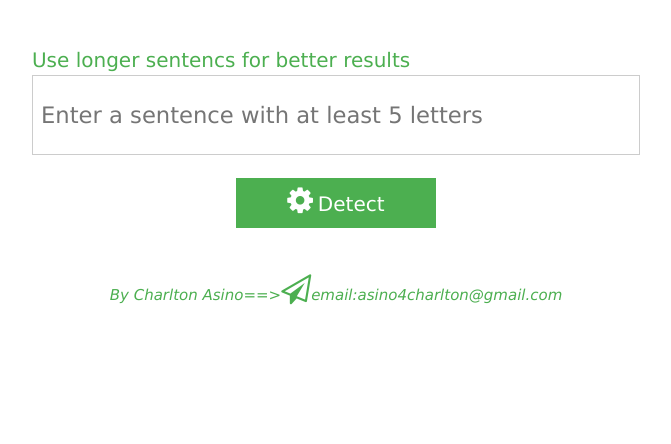
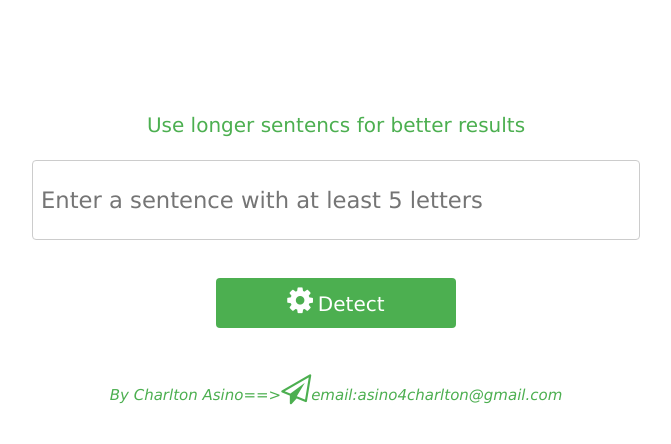
Before and after one commit to hchienjo/Langdetect, a Flask app: page / in a window 1280 px wide. Shown: the part 254-698 px from the top of the page, without its empty margins (304-975 px from the left). Run offline with Flask 2, Linux system fonts and the light colour scheme.

Commit message:
Made borders round and added link to md

```diff
--- a/templates/home.html
+++ b/templates/home.html
@@ -1,4 +1,4 @@
-<!DOCTYPE html>
+ <!DOCTYPE html>
 <html lang="en">
     <head>
         <meta charset ="utf-8">
@@ -25,14 +25,16 @@
             <div class="w3-container w3-half">
                 <br />
                 <br />
+                <br />
+                <br />
                 <form   action="/compute" method="post" role="form" enctype="multipart/form-data">
-                    <label style="font-size:20px"class="w3-label w3-text-green">
+                    <p style="font-size:20px"class="w3-text-green w3-center">
                     Use longer sentencs for better results
-                    </label>
-                    <input style="height:80px;font-size:17pt;" class="w3-input w3-border" type="text" placeholder="Enter a sentence with at least 5 letters" "required" name="word" id="name">
+                    <p>
+                    <input style="height:80px;font-size:17pt;" class="w3-input w3-border w3-round" type="text" placeholder="Enter a sentence with at least 5 letters" "required" name="word" id="name">
                     <br />
                     <div class="w3-center">
-                        <button style="height:50px;width:200px" class="w3-btn w3-green" type="submit" >
+                        <button style="height:50px;width:240px" class="w3-btn w3-green w3-round" type="submit" >
                         <i class="fa fa-cog" style="font-size:30px"></i> <span  style="font-size:20px">Detect</span>
                         </button>
                     </div>
```
Also changed, not shown: README.md.
